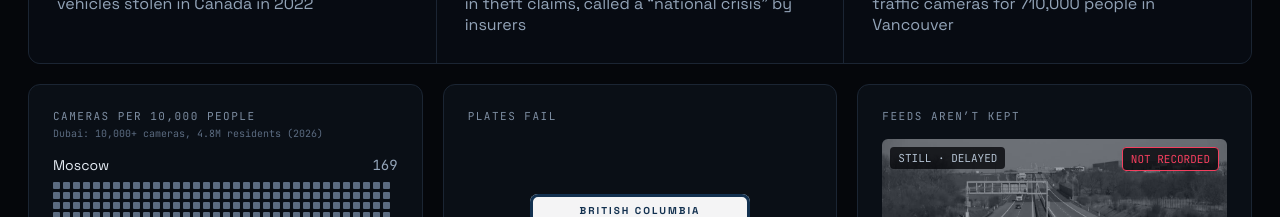
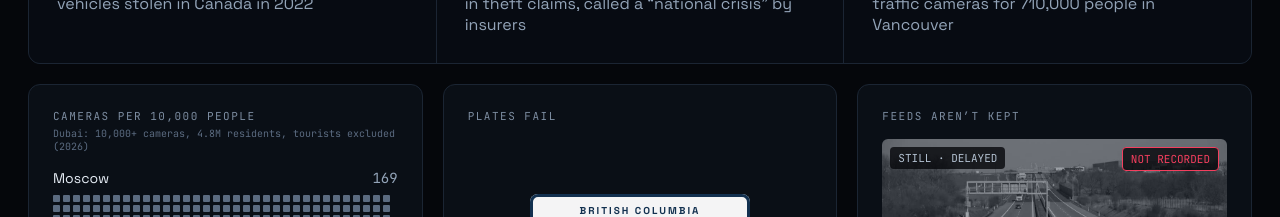
Before and after one commit to radmirkaz/ReTrace, a React (Vite) app in the folder web/: page / in a window 1280 px wide. Shown: the part 1400-1617 px from the top of the page. Built offline with nearby package versions, Linux system fonts and the light colour scheme; no server answers.

Commit message:
chore: note that Dubai's population excludes tourists

```diff
--- a/web/src/landing/Problem.tsx
+++ b/web/src/landing/Problem.tsx
@@ -43,7 +43,7 @@ export default function Problem() {
       <div style={{ display: 'grid', gridTemplateColumns: 'repeat(auto-fit, minmax(300px, 1fr))', gap: 20 }}>
         <div style={card}>
           <div className="label" style={{ color: 'var(--dim)', fontSize: 11 }}>Cameras per 10,000 people</div>
-          <div className="mono" style={{ fontSize: 10, color: 'var(--faint)', marginTop: 4 }}>Dubai: 10,000+ cameras, 4.8M residents (2026)</div>
+          <div className="mono" style={{ fontSize: 10, color: 'var(--faint)', marginTop: 4 }}>Dubai: 10,000+ cameras, 4.8M residents, tourists excluded (2026)</div>
           <Row name="Moscow" value="169" />
           <div style={{ display: 'flex', flexWrap: 'wrap', gap: 3 }}>
             {Array.from({ length: 169 }, (_, i) => (
```
